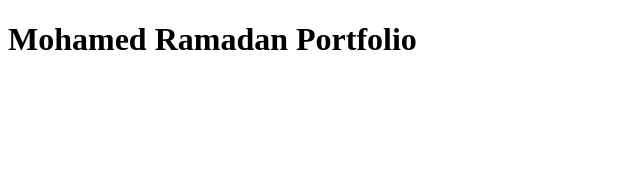
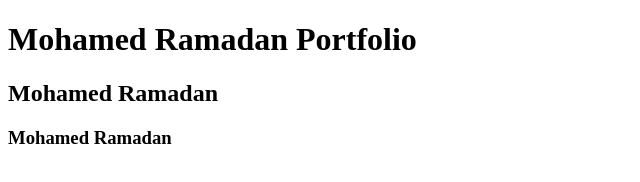
Before and after one commit to mohamedramadan90/portfolio, a plain HTML site: page index.html in a window 1280 px wide. Shown: the whole page, without its empty margins (0-640 px from the left). Drawn offline with Linux system fonts and the light colour scheme.

Commit message:
second modified

```diff
--- a/index.html
+++ b/index.html
@@ -7,5 +7,7 @@
 </head>
 <body>
     <h1>Mohamed Ramadan Portfolio</h1>
+    <h2>Mohamed Ramadan</h2>
+    <h3>Mohamed Ramadan</h3>
 </body>
 </html>
```
